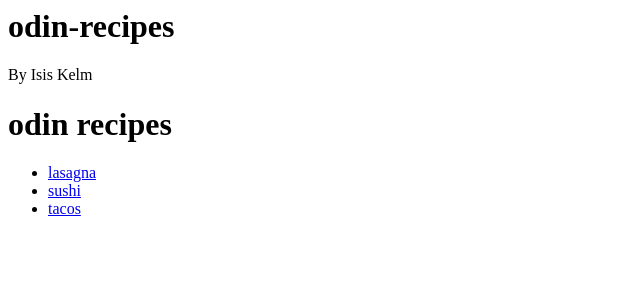
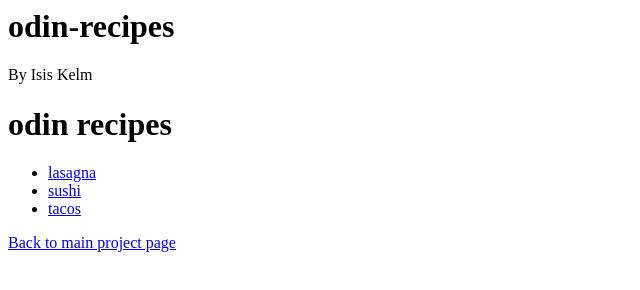
Before and after one commit to Ikelm2/Odin-projects, a plain HTML site: page 00-odin-recipes/index.html in a window 1280 px wide. Shown: the whole page, without its empty margins (0-640 px from the left). Drawn offline with Linux system fonts and the light colour scheme.

Commit message:
Add back button

```diff
--- a/00-odin-recipes/index.html
+++ b/00-odin-recipes/index.html
@@ -7,3 +7,6 @@
  <li><a href="recipes/sushi.html">sushi</a></li>
  <li><a href="recipes/tacos.html">tacos</a></li>
 </ul>
+
+
+<a href="../index.html">Back to main project page</a>
```
